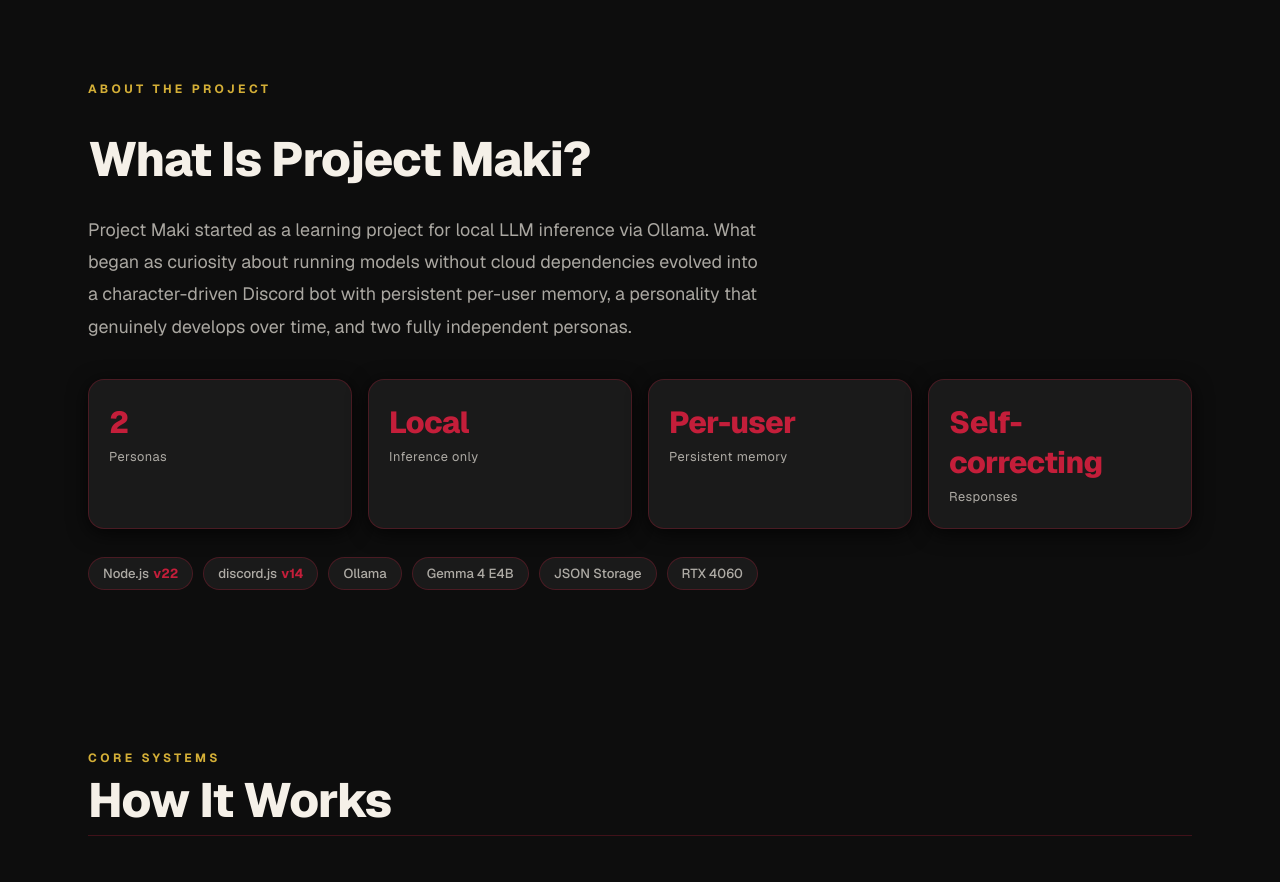
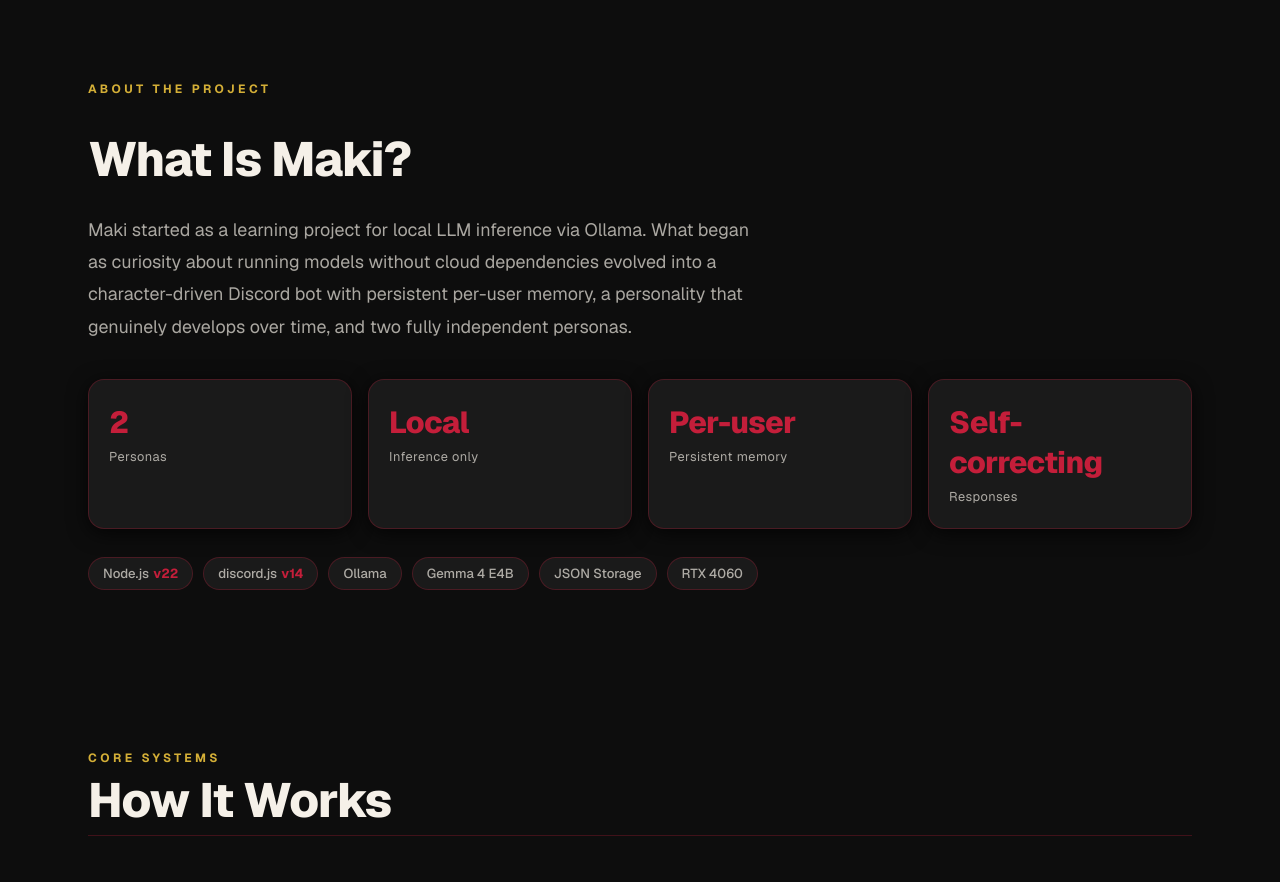
Before and after one commit to BradleyCharles/ProjectBradley, a Next.js app: page /maki in a window 1280 px wide. Shown: the part 880-1762 px from the top of the page. Built offline with nearby package versions, Linux system fonts and the light colour scheme.

Commit message:
Update project description in MakiPage for clarity and consistency

```diff
--- a/src/app/maki/page.tsx
+++ b/src/app/maki/page.tsx
@@ -373,9 +373,9 @@
         <Reveal>
           <div className={styles.sectionInner}>
             <p className={styles.kicker}>About the Project</p>
-            <h2 className={styles.sectionTitle}>What Is Project Maki?</h2>
+            <h2 className={styles.sectionTitle}>What Is Maki?</h2>
             <p className={styles.sectionLead}>
-              Project Maki started as a learning project for local LLM inference via Ollama. What began
+              Maki started as a learning project for local LLM inference via Ollama. What began
               as curiosity about running models without cloud dependencies evolved into a
               character-driven Discord bot with persistent per-user memory, a personality that
               genuinely develops over time, and two fully independent personas.
```
